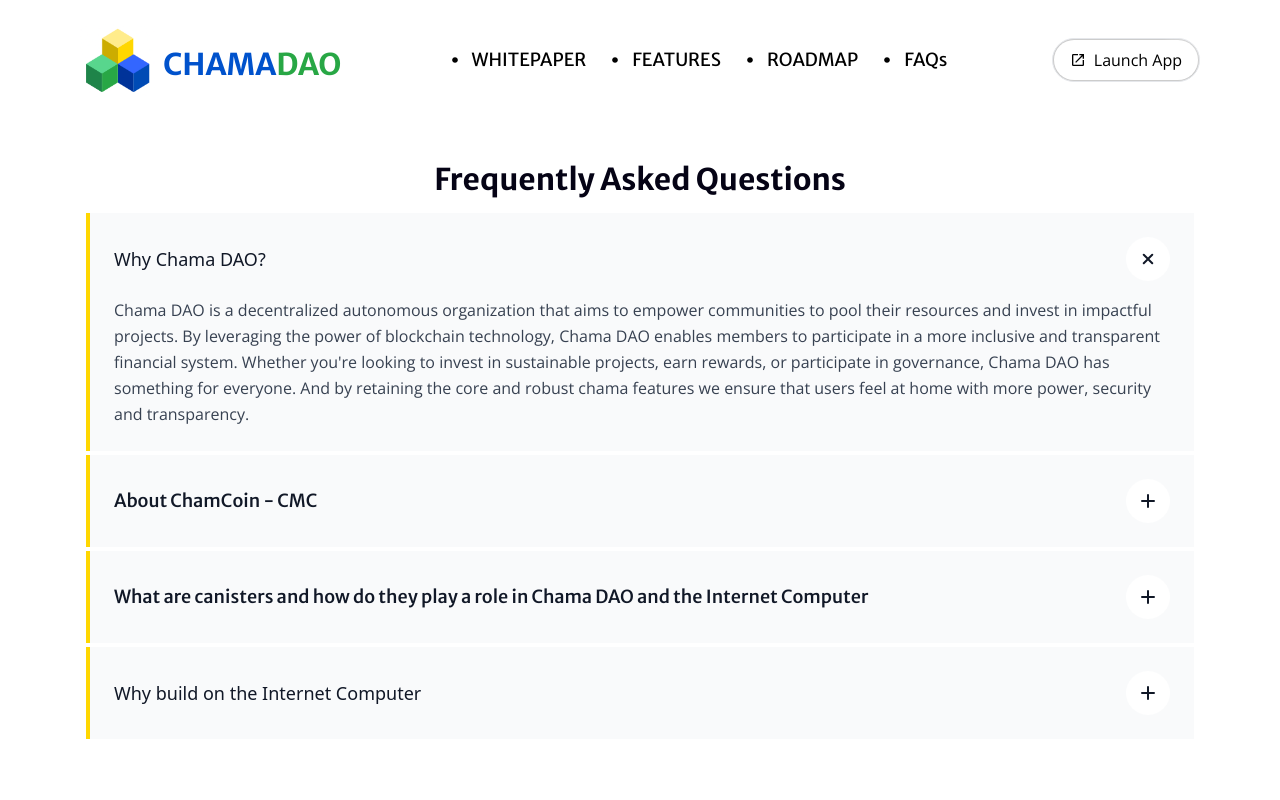
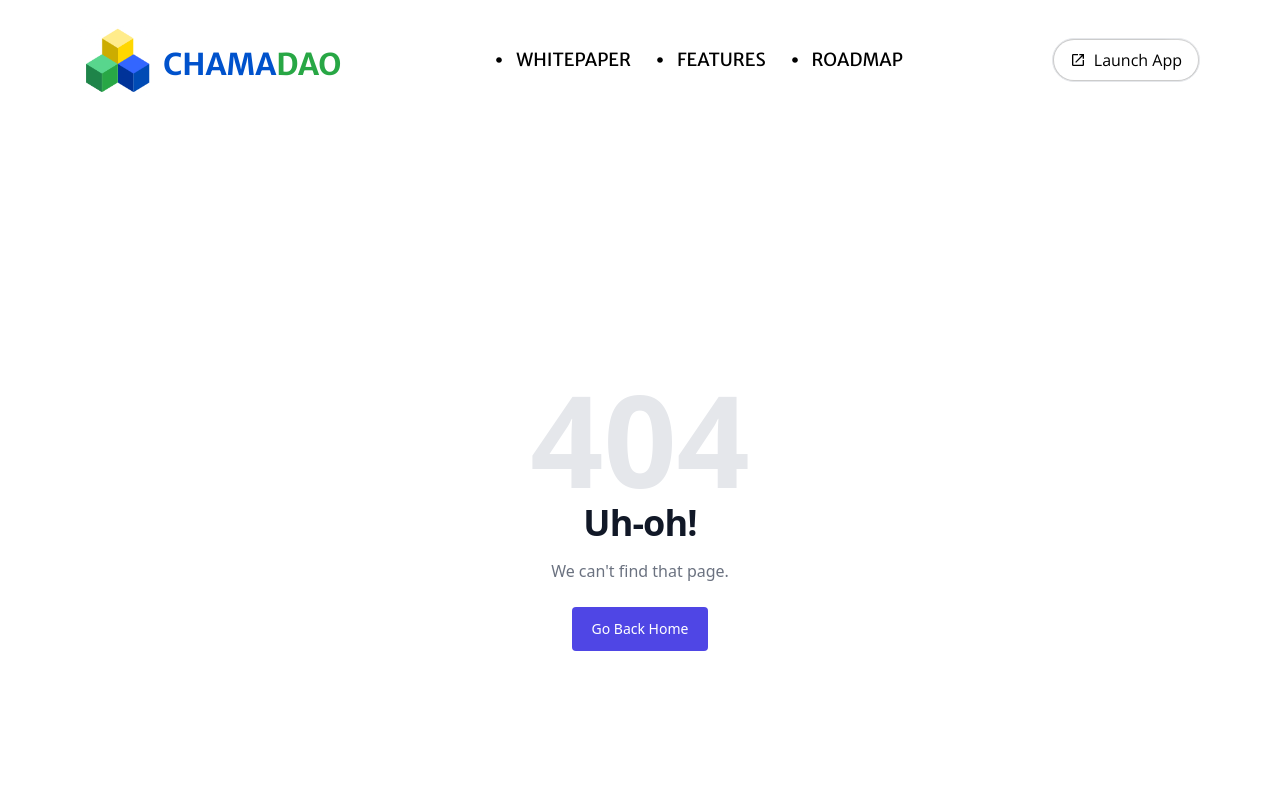
Before and after one commit to Chama-DAO/landing, a React (Vite) app in the folder src/chama-dao-home-frontend/: page /faqs in a window 1280 px wide. Shown: the top 800 px of the page. Built offline with nearby package versions, Linux system fonts and the light colour scheme.

Commit message:
feat: add ErrorPage component and update routing; remove FAQs from navbar

```diff
--- a/src/chama-dao-home-frontend/src/App.jsx
+++ b/src/chama-dao-home-frontend/src/App.jsx
@@ -1,12 +1,12 @@
 import { BrowserRouter as Router, Route, Routes } from "react-router-dom";
 import Navbar, { MobileNavbar } from "./components/Navbar";
 import Landing from "./pages/Landing";
-import FAQs from "./pages/FAQs";
 import Footer from "./components/Footer";
 import Roadmap from "./pages/Roadmap";
 import Features from "./pages/Features";
 import Whitepaper from "./pages/Whitepaper";
 import ChamaApp from "./pages/ChamaApp";
+import ErrorPage from "./components/ErrorPage";
 
 function App() {
   return (
@@ -19,11 +19,11 @@
       </div>
       <Routes>
         <Route path="/" element={<Landing />} />
-        <Route path="/faqs" element={<FAQs />} />
         <Route path="roadmap" element={<Roadmap />} />
         <Route path="features" element={<Features />} />
         <Route path="whitepaper" element={<Whitepaper />} />
         <Route path="app" element={<ChamaApp />} />
+        <Route path="*" element={<ErrorPage />} />
       </Routes>
       <Footer />
     </Router>
--- /dev/null
+++ b/src/chama-dao-home-frontend/src/components/ErrorPage.tsx
@@ -0,0 +1,29 @@
+import React from "react";
+import { Link } from "react-router-dom";
+
+function ErrorPage() {
+  return (
+    <div>
+      <div className="grid h-screen place-content-center bg-white px-4">
+        <div className="text-center">
+          <h1 className="text-9xl font-black text-gray-200">404</h1>
+
+          <p className="text-2xl font-bold tracking-tight text-gray-900 sm:text-4xl">
+            Uh-oh!
+          </p>
+
+          <p className="mt-4 text-gray-500">We can't find that page.</p>
+
+          <Link
+            to="/"
+            className="mt-6 inline-block rounded bg-indigo-600 px-5 py-3 text-sm font-medium text-white hover:bg-indigo-700 focus:outline-none focus:ring"
+          >
+            Go Back Home
+          </Link>
+        </div>
+      </div>
+    </div>
+  );
+}
+
+export default ErrorPage;
--- a/src/chama-dao-home-frontend/src/components/Navbar.tsx
+++ b/src/chama-dao-home-frontend/src/components/Navbar.tsx
@@ -57,7 +57,7 @@
             </div>
             <IoMdClose size={34} onClick={handleToggleMenu} />
           </div>
-          <ul className="w-full flex flex-col items-center font-heading gap-8">
+          <ul className="w-full flex flex-col items-center font-heading gap-8 mt-20">
             <li
               className="hover:text-primary ease-in-out duration-200 border-green-700 cursor-pointer my-10 text-2xl w-[80%] flex justify-between"
               onClick={() => handleNavigation("/whitepaper")}
@@ -82,14 +82,7 @@
               Roadmap
               <FaArrowRight />
             </li>
-            <li className="h-[0.08rem] bg-gray-400 w-full"></li>
-            <li
-              className="hover:text-primary ease-in-out duration-200 border-green-700 cursor-pointer my-10 text-2xl w-[80%] flex justify-between"
-              onClick={() => handleNavigation("/faqs")}
-            >
-              FAQs
-              <FaArrowRight />
-            </li>
+
             <li className="h-[0.05rem] bg-gray-400 w-full"></li>
             <li className="hover:text-primary ease-in-out duration-200 border-green-700 my-10 cursor-pointer flex items-center">
               <div onClick={() => handleNavigation("app")}>
@@ -137,10 +130,6 @@
             <RxDotFilled />
             <Link to="/roadmap">ROADMAP</Link>
           </li>
-          <li className="hover:text-primary ease-in-out duration-200 border-green-700 cursor-pointer flex gap-2 items-center">
-            <RxDotFilled />
-            <Link to="/faqs">FAQs</Link>
-          </li>
         </ul>
       </div>
       <Link to="/app">
```
